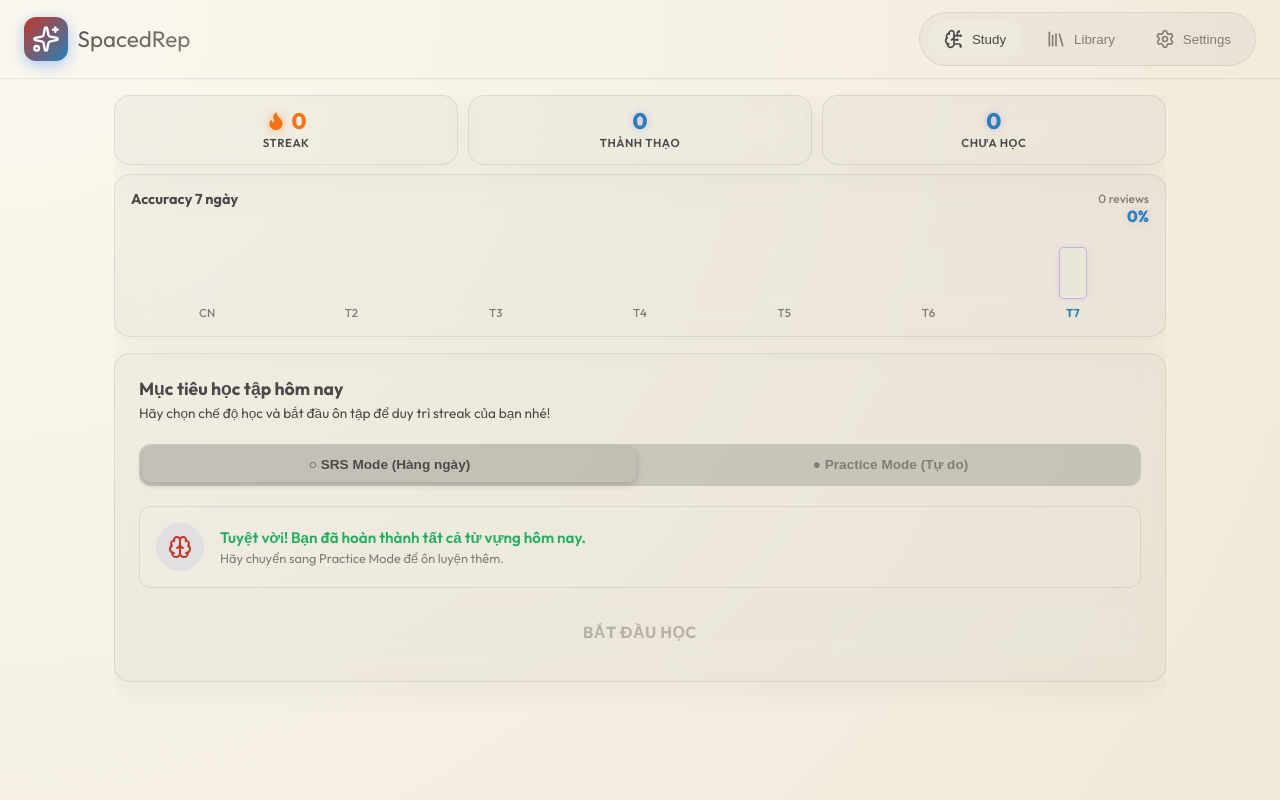
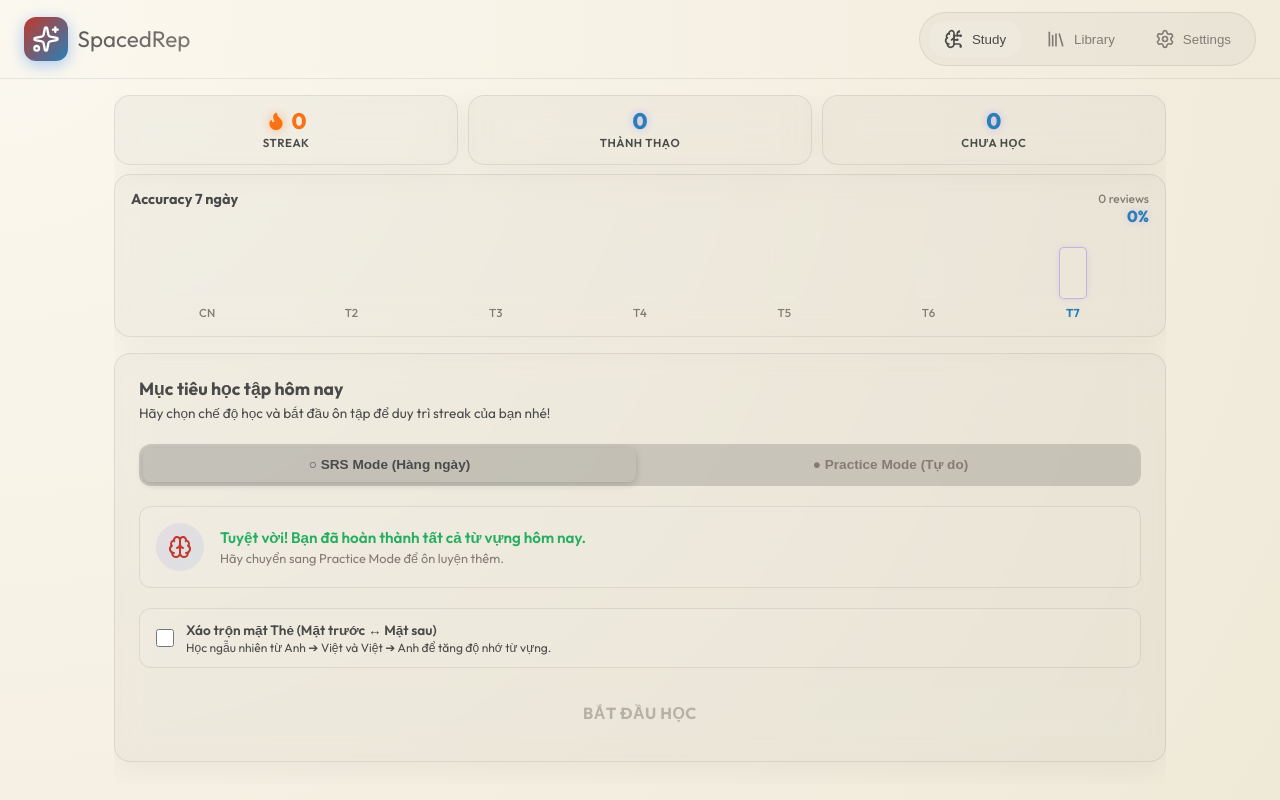
Before and after one commit to tthanhvu002sgu/SPS, a React (Vite) app: page / in a window 1280 px wide. Built offline with nearby package versions, Linux system fonts and the light colour scheme.

Commit message:
feat: add shuffle flashcard orientation option to randomize front and back sides

```diff
--- a/src/components/StudySession.jsx
+++ b/src/components/StudySession.jsx
@@ -11,6 +11,17 @@ const StudySession = ({ words, settings, onUpdateWord, recordReview, streak, rev
   const [sessionComplete, setSessionComplete] = useState(false);
   const [practiceMode, setPracticeMode] = useState(false);
   const [isStudying, setIsStudying] = useState(false);
+  const [randomFrontBack, setRandomFrontBack] = useState(false);
+  const [showReverse, setShowReverse] = useState(false);
+
+  // Set random orientation when currentWord changes
+  useEffect(() => {
+    if (currentWord && randomFrontBack) {
+      setShowReverse(Math.random() < 0.5);
+    } else {
+      setShowReverse(false);
+    }
+  }, [currentWord, randomFrontBack]);
 
   // Initialize queue when isStudying becomes true or practiceMode/words changes
   useEffect(() => {
@@ -118,7 +129,9 @@ const StudySession = ({ words, settings, onUpdateWord, recordReview, streak, rev
       if (sessionComplete || !currentWord) return;
 
       if (e.key === 'Control') {
+        if (!showReverse || isFlipped) {
           speakWord(currentWord.word);
+        }
         return;
       }
 
@@ -140,13 +153,19 @@ const StudySession = ({ words, settings, onUpdateWord, recordReview, streak, rev
 
     window.addEventListener('keydown', handleKeyDown);
     return () => window.removeEventListener('keydown', handleKeyDown);
-  }, [isActive, isFlipped, sessionComplete, currentWord, queue, practiceMode, settings, handleGrade, speakWord]);
+  }, [isActive, isFlipped, sessionComplete, currentWord, queue, practiceMode, settings, handleGrade, speakWord, showReverse]);
 
   useEffect(() => {
-    if (isActive && currentWord && !sessionComplete) {
+    if (isActive && currentWord && !sessionComplete && !showReverse) {
       speakWord(currentWord.word);
     }
-  }, [isActive, currentWord, sessionComplete, speakWord]);
+  }, [isActive, currentWord, sessionComplete, speakWord, showReverse]);
+
+  useEffect(() => {
+    if (isActive && currentWord && !sessionComplete && showReverse && isFlipped) {
+      speakWord(currentWord.word);
+    }
+  }, [isActive, currentWord, sessionComplete, showReverse, isFlipped, speakWord]);
 
   if (!isStudying) {
     const today = new Date().setHours(0,0,0,0);
@@ -249,6 +268,43 @@ const StudySession = ({ words, settings, onUpdateWord, recordReview, streak, rev
             </div>
           </div>
 
+          {/* Settings Options */}
+          <div style={{
+            background: 'rgba(255,255,255,0.02)',
+            padding: '0.75rem 1rem',
+            borderRadius: '12px',
+            border: '1px solid var(--glass-border)',
+            display: 'flex',
+            alignItems: 'center',
+            gap: '0.75rem',
+            cursor: 'pointer',
+            userSelect: 'none'
+          }} onClick={() => setRandomFrontBack(prev => !prev)}>
+            <input
+              type="checkbox"
+              checked={randomFrontBack}
+              onChange={(e) => {
+                e.stopPropagation();
+                setRandomFrontBack(e.target.checked);
+              }}
+              style={{
+                width: '18px',
+                height: '18px',
+                borderRadius: '4px',
+                accentColor: 'var(--accent-primary)',
+                cursor: 'pointer'
+              }}
+            />
+            <div style={{ display: 'flex', flexDirection: 'column', gap: '0.1rem' }}>
+              <span style={{ fontSize: '0.85rem', fontWeight: 600 }}>
+                Xáo trộn mặt Thẻ (Mặt trước ↔ Mặt sau)
+              </span>
+              <span className="text-muted" style={{ fontSize: '0.75rem' }}>
+                Học ngẫu nhiên từ Anh ➔ Việt và Việt ➔ Anh để tăng độ nhớ từ vựng.
+              </span>
+            </div>
+          </div>
+
           {/* Big CTA Start Button */}
           <button
             onClick={() => setIsStudying(true)}
@@ -329,9 +385,31 @@ const StudySession = ({ words, settings, onUpdateWord, recordReview, streak, rev
 
           <div className="flashcard-container" onClick={!isFlipped ? handleFlip : undefined}>
             <div className={`flashcard ${isFlipped ? 'flipped' : ''}`}>
+              {/* Front side of the card */}
               <div className="flashcard-front">
                 <p className="text-muted" style={{ position: 'absolute', top: '1rem', textTransform: 'uppercase', letterSpacing: '2px', fontSize: '0.7rem' }}>Tap or Space to flip</p>
 
+                {/* Active Mode Badge */}
+                <div style={{
+                  position: 'absolute',
+                  top: '2.5rem',
+                  left: '50%',
+                  transform: 'translateX(-50%)',
+                  background: showReverse ? 'rgba(245, 158, 11, 0.15)' : 'rgba(59, 130, 246, 0.15)',
+                  border: showReverse ? '1px solid rgba(245, 158, 11, 0.3)' : '1px solid rgba(59, 130, 246, 0.3)',
+                  color: showReverse ? 'var(--accent-warning)' : 'var(--accent-primary)',
+                  padding: '0.2rem 0.75rem',
+                  borderRadius: '999px',
+                  fontSize: '0.65rem',
+                  fontWeight: 700,
+                  letterSpacing: '1px',
+                  textTransform: 'uppercase',
+                  whiteSpace: 'nowrap'
+                }}>
+                  {showReverse ? 'Đoán từ Tiếng Anh' : 'Đoán nghĩa Tiếng Việt'}
+                </div>
+
+                {!showReverse && (
                   <button
                     onClick={(e) => speakWord(currentWord.word, e)}
                     className="btn btn-outline"
@@ -340,22 +418,48 @@ const StudySession = ({ words, settings, onUpdateWord, recordReview, streak, rev
                   >
                     <Volume2 size={20} className="text-muted" />
                   </button>
+                )}
 
-                <div style={{ display: 'flex', flexDirection: 'column', alignItems: 'center', gap: '0.5rem' }}>
-                  <h1 className="word-large text-gradient" style={{ marginBottom: 0 }}>{currentWord.word}</h1>
-                  {currentWord.phonetic && <p className="text-muted" style={{ fontSize: '1.2rem', fontFamily: 'monospace' }}>{currentWord.phonetic}</p>}
+                <div style={{ display: 'flex', flexDirection: 'column', alignItems: 'center', gap: '0.5rem', marginTop: '1.5rem', width: '100%' }}>
+                  <h1 className="word-large text-gradient" style={{ marginBottom: 0, fontSize: showReverse ? '2rem' : '3rem', wordBreak: 'break-word', lineHeight: '1.2' }}>
+                    {showReverse ? (currentWord.viMeaning || currentWord.meaning) : currentWord.word}
+                  </h1>
+                  {!showReverse && currentWord.phonetic && (
+                    <p className="text-muted" style={{ fontSize: '1.2rem', fontFamily: 'monospace' }}>{currentWord.phonetic}</p>
+                  )}
                 </div>
               </div>
 
+              {/* Back side of the card */}
               <div className="flashcard-back">
-                <div style={{ display: 'flex', alignItems: 'center', gap: '0.5rem', marginBottom: '0.25rem' }}>
+                {/* Active Mode Badge on Back */}
+                <div style={{
+                  position: 'absolute',
+                  top: '1rem',
+                  left: '50%',
+                  transform: 'translateX(-50%)',
+                  background: 'rgba(16, 185, 129, 0.15)',
+                  border: '1px solid rgba(16, 185, 129, 0.3)',
+                  color: 'var(--accent-success)',
+                  padding: '0.15rem 0.6rem',
+                  borderRadius: '999px',
+                  fontSize: '0.65rem',
+                  fontWeight: 700,
+                  letterSpacing: '1px',
+                  textTransform: 'uppercase'
+                }}>
+                  Đáp án
+                </div>
+
+                <div style={{ display: 'flex', alignItems: 'center', gap: '0.5rem', marginBottom: '0.25rem', marginTop: '1.5rem' }}>
                   <h1 style={{ fontSize: '2rem', fontWeight: 800, color: 'var(--text-main)', marginBottom: 0 }}>{currentWord.word}</h1>
-                  <button onClick={(e) => speakWord(currentWord.word, e)} style={{ background: 'none', border: 'none', cursor: 'pointer', color: 'var(--text-muted)' }}>
+                  <button onClick={(e) => speakWord(currentWord.word, e)} style={{ background: 'none', border: 'none', cursor: 'pointer', color: 'var(--text-muted)' }} title="Listen">
                     <Volume2 size={22} />
                   </button>
                 </div>
                 {currentWord.phonetic && <p className="text-muted" style={{ fontSize: '1.1rem', fontFamily: 'monospace', marginBottom: '0.5rem' }}>{currentWord.phonetic}</p>}
                 <div style={{ width: '40px', height: '3px', background: 'var(--accent-primary)', margin: '0.5rem 0', borderRadius: '2px' }}></div>
+
                 {currentWord.viMeaning && <p style={{ fontSize: '1.1rem', fontWeight: 600, color: 'var(--accent-warning)', marginBottom: '0.25rem' }}>{currentWord.viMeaning}</p>}
                 <p className="word-meaning">{currentWord.meaning}</p>
                 {currentWord.example && <p className="word-example">"{currentWord.example}"</p>}
```
Lines whose indentation alone changed are shown as unchanged.
